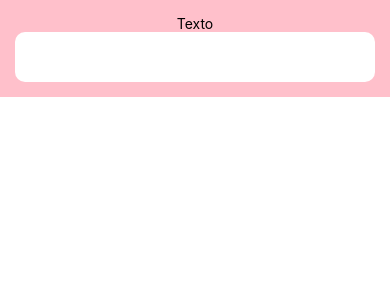
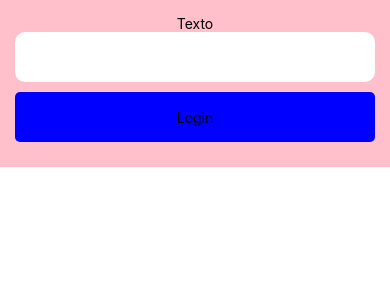
Before and after one commit to raik-casimiro/curso-react-native-projeto, a React Native app: screen / in a window 390 px wide. Shown: the top 300 px of the page. Built offline with nearby package versions, Linux system fonts and the light colour scheme.

Commit message:
Criação do shared button

```diff
--- a/src/modules/login/screens/Login.tsx
+++ b/src/modules/login/screens/Login.tsx
@@ -1,14 +1,20 @@
 import { Text, View } from "react-native";
 
+import Button from "../../../shared/components/button/button";
 import Input from "../../../shared/components/input/input";
 import { ContainerLogin } from "../styles/login.style";
 
 const Login = () => {
+  const handleOnPress = () => {
+    console.log("Login Clicked");
+  };
+
   return (
     <View>
       <ContainerLogin>
         <Text>Texto</Text>
         <Input />
+        <Button margin="10px" title="Login" onPress={handleOnPress} />
       </ContainerLogin>
     </View>
   );
--- /dev/null
+++ b/src/shared/components/button/button.styled.ts
@@ -0,0 +1,16 @@
+import styled from "styled-components/native";
+
+interface ButtonContainerProps {
+  margin?: string;
+}
+
+export const ButtonContainer = styled.TouchableOpacity<ButtonContainerProps>`
+  width: 100%;
+  height: 50px;
+  border-radius: 5px;
+  background-color: blue;
+  justify-content: center;
+  align-items: center;
+
+  ${(props) => (props.margin ? `margin: ${props.margin};` : ``)}
+`;
--- /dev/null
+++ b/src/shared/components/button/button.tsx
@@ -0,0 +1,19 @@
+import { Text } from "react-native";
+import { TouchableOpacityProps } from "react-native/types";
+
+import { ButtonContainer } from "./button.styled";
+
+interface ButtonProps extends TouchableOpacityProps {
+  title: string;
+  margin?: string;
+}
+
+const Button = ({ margin, title, ...props }: ButtonProps) => {
+  return (
+    <ButtonContainer margin={margin} {...props}>
+      <Text>{title}</Text>
+    </ButtonContainer>
+  );
+};
+
+export default Button;
```
